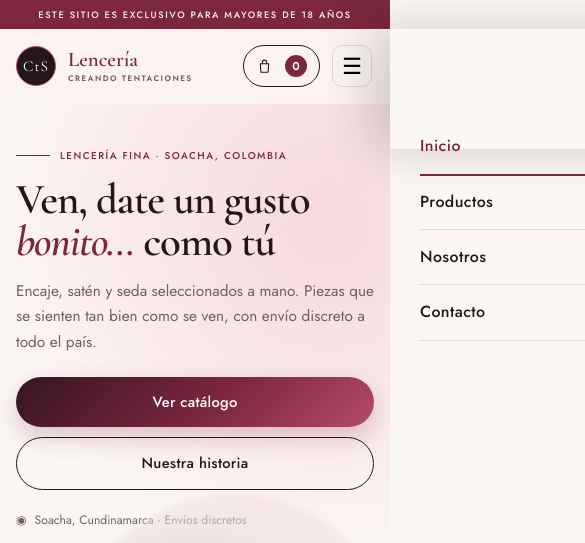
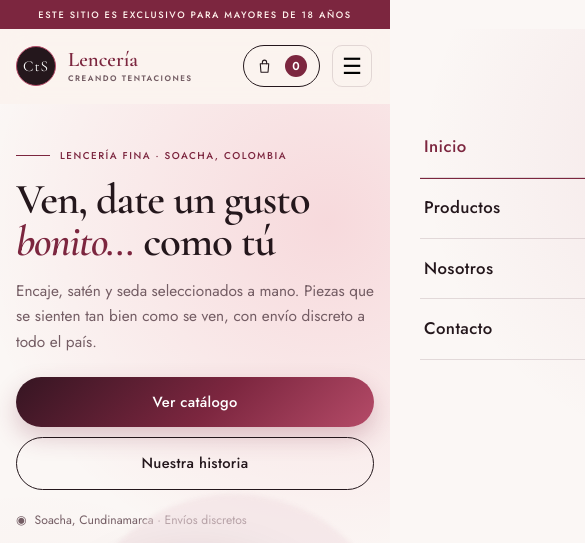
Before and after one commit to ccastro342/lenceria_ctss, a plain HTML site: page index.html in a window 390 px wide. Shown: the top 543 px of the page, 585 px wide, since content can reach past the window. Drawn offline with nearby package versions, Linux system fonts and the light colour scheme.

Commit message:
Fix mobile navigation overlay state

```diff
--- a/script.js
+++ b/script.js
@@ -23,18 +23,29 @@
     const menuBtn = document.getElementById('menuBtn');
 
     if (menuBtn && nav) {
+        function cerrarMenuMovil() {
+            nav.classList.remove('open');
+            menuBtn.textContent = '☰';
+            menuBtn.setAttribute('aria-expanded', 'false');
+            menuBtn.setAttribute('aria-label', 'Abrir menú');
+            document.body.classList.remove('menu-open');
+            if (!document.querySelector('.modal.open')) document.body.style.overflow = '';
+        }
+
         menuBtn.addEventListener('click', () => {
-            const abierto = nav.classList.toggle('open');
+            const abierto = !nav.classList.contains('open');
+            nav.classList.toggle('open', abierto);
             menuBtn.textContent = abierto ? '×' : '☰';
+            menuBtn.setAttribute('aria-label', abierto ? 'Cerrar menú' : 'Abrir menú');
             menuBtn.setAttribute('aria-expanded', String(abierto));
+            document.body.classList.toggle('menu-open', abierto);
+            document.body.style.overflow = abierto ? 'hidden' : '';
         });
 
-        nav.querySelectorAll('a').forEach((a) => {
-            a.addEventListener('click', () => {
-                nav.classList.remove('open');
-                menuBtn.textContent = '☰';
-            menuBtn.setAttribute('aria-expanded', 'false');
-            });
+        nav.querySelectorAll('a').forEach((a) => a.addEventListener('click', cerrarMenuMovil));
+        window.addEventListener('pageshow', cerrarMenuMovil);
+        document.addEventListener('keydown', (event) => {
+            if (event.key === 'Escape' && nav.classList.contains('open')) cerrarMenuMovil();
         });
     }
 
--- a/style.css
+++ b/style.css
@@ -1279,22 +1279,26 @@ ul { list-style: none; }
 @media (max-width: 760px) {
     .nav {
         position: fixed;
-        inset: 0 0 auto auto;
-        top: 0;
-        height: 100%;
-        width: min(300px, 82vw);
-        background: var(--cream);
+        inset: 0;
+        width: 100vw;
+        max-width: 100vw;
+        height: 100vh;
+        height: 100dvh;
+        padding: max(88px, calc(64px + env(safe-area-inset-top))) 30px 32px;
+        background:
+            radial-gradient(circle at 85% 15%, rgba(181, 75, 104, .10), transparent 38%),
+            var(--cream);
         flex-direction: column;
         gap: 0;
-        padding: 90px 30px 30px;
         transform: translateX(100%);
         transition: transform 0.35s ease;
         z-index: 95;
-        box-shadow: -20px 0 50px rgba(27, 15, 19, 0.18);
+        box-shadow: none;
     }
     .nav.open { transform: translateX(0); }
-    .nav a { padding: 14px 0; border-bottom: 1px solid var(--border); font-size: 1rem; }
-    .menu-btn { display: grid; place-items: center; }
+    .nav a { width: min(100%, 520px); margin-inline: auto; padding: 16px 4px; border-bottom: 1px solid var(--border); font-size: 1.05rem; }
+    .menu-btn { position: relative; z-index: 100; display: grid; place-items: center; }
+    body.menu-open { overflow: hidden; }
     .section-head { flex-direction: column; align-items: flex-start; }
     .hero h1 { font-size: clamp(2.4rem, 11vw, 3.4rem); }
     .stats { grid-template-columns: 1fr; }
```
